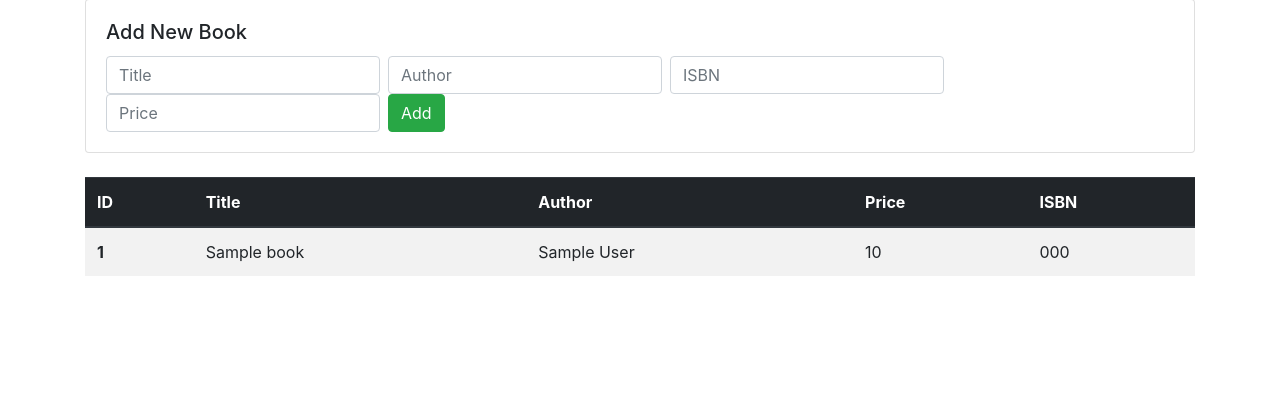
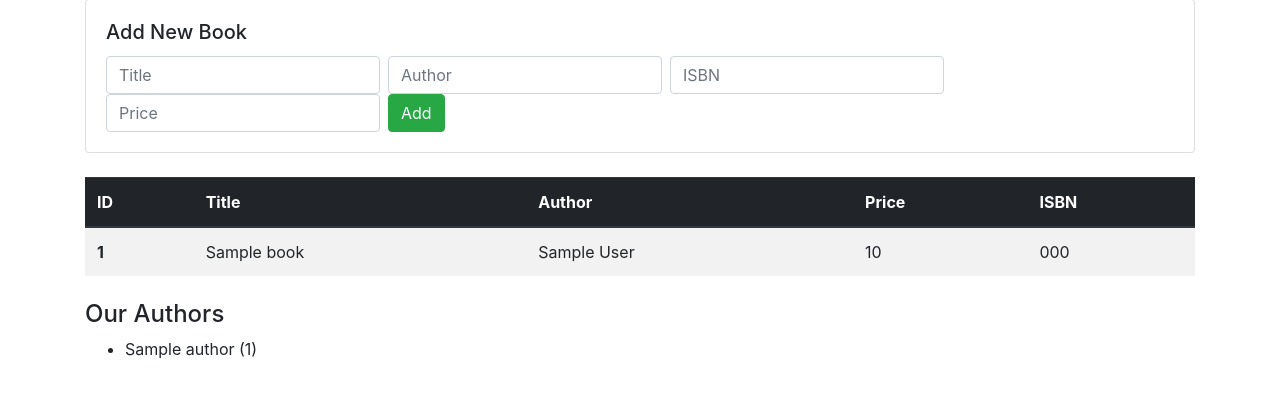
Before and after one commit to dimon-ua/wsaa-book-manager, a Flask app: page / in a window 1280 px wide. Shown: the part 121-523 px from the top of the page. Run offline with Flask 3, Linux system fonts and the light colour scheme; tables that the repository leaves empty or names only in its code hold one stand-in row (values such as "Sample post").

Commit message:
Update: Add authors, display in index page

```diff
--- a/app.py
+++ b/app.py
@@ -13,7 +13,8 @@ app = Flask(__name__)
 @app.route("/index")
 def index():
     books = booksDAO.get_all_books()
-    return render_template("index.html", books=books)
+    all_authors = booksDAO.get_all_authors()
+    return render_template("index.html", books=books, all_authors=all_authors)
 
 
 @app.route("/auth")
--- a/booksDAO.py
+++ b/booksDAO.py
@@ -43,4 +43,13 @@ class BooksDAO:
         db.close()
         return new_book_id
 
+    def get_all_authors(self):
+        db = self.get_connection()
+        cursor = db.cursor(dictionary=True)
+        cursor.execute("SELECT * FROM authors")
+        result = cursor.fetchall()
+        cursor.close()
+        db.close()
+        return result
+
 booksDAO = BooksDAO()
--- a/templates/index.html
+++ b/templates/index.html
@@ -45,5 +45,15 @@
             </tbody>
         </table>
     </div>
+
+    <div class="container mt-4">
+    <h4>Our Authors</h4>
+    <ul>
+        {% for author in all_authors %}
+            <li>{{ author.name }} ({{ author.country }})</li>
+        {% endfor %}
+    </ul>
+</div>
+
 </body>
 </html>
```
